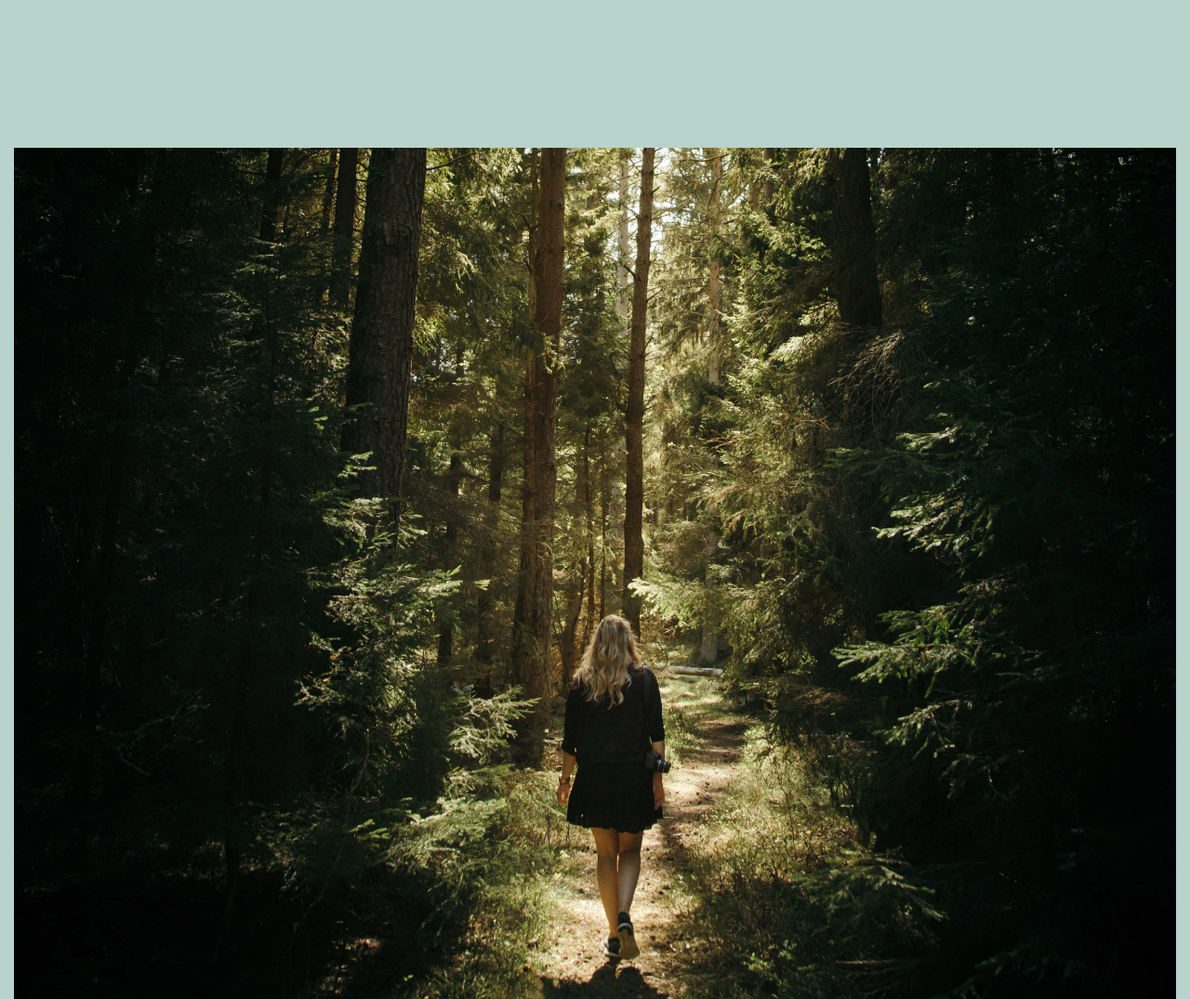
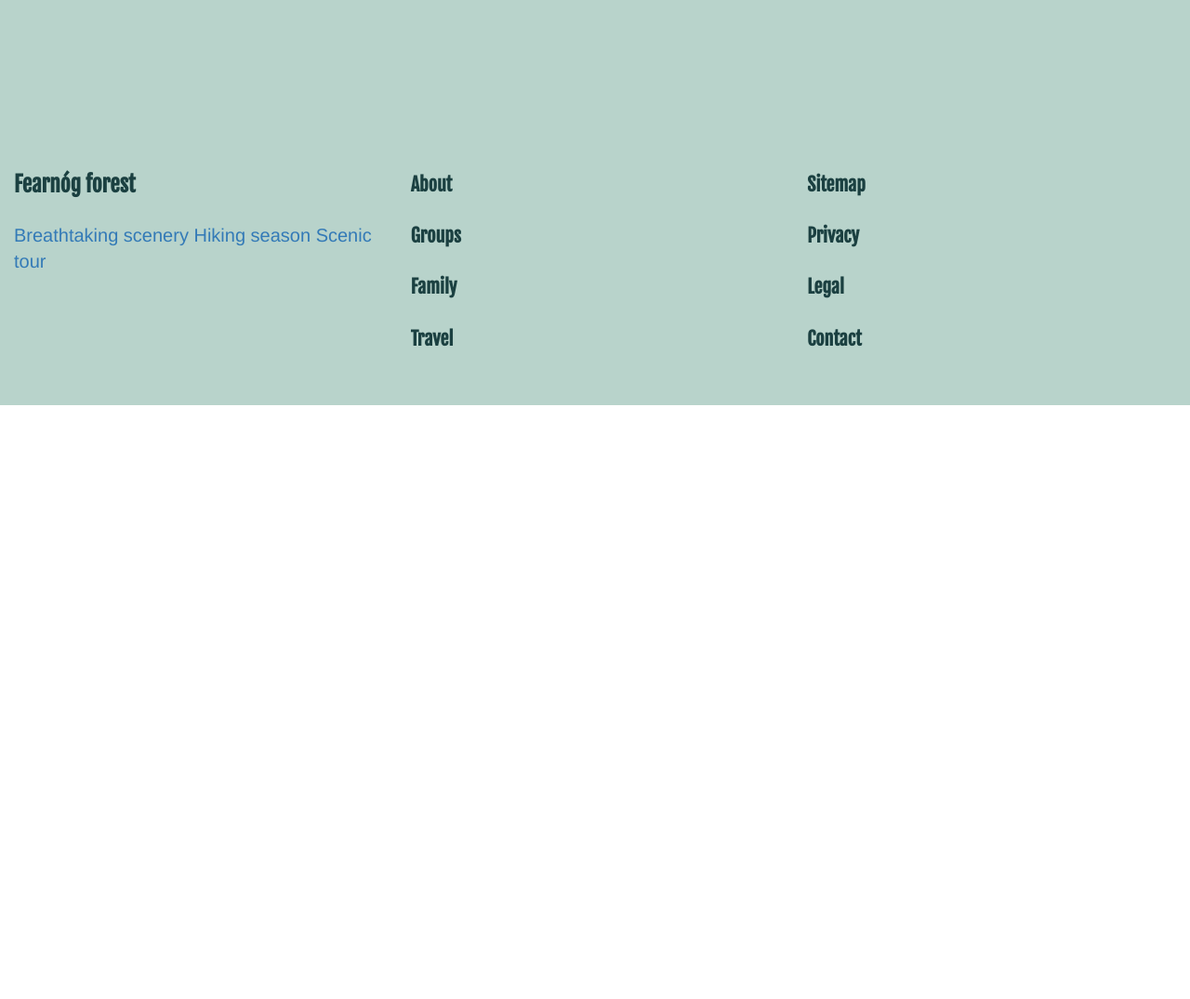
Before and after one commit to NiallEccles/Fearnog-Forest, a website: page src/scenic_spots.html in a window 1280 px wide. Shown: the part 660-1735 px from the top of the page at 93% size. After the commit the page ends 1096 px from the top, so only its background shows below. Drawn offline with nearby package versions, Linux system fonts and the light colour scheme; files that its build step writes are made by us from their sources; a web font is replaced by a local one.

Commit message:
Added in footer to sceneic spots page.

```diff
--- a/src/scenic_spots.html
+++ b/src/scenic_spots.html
@@ -23,14 +23,29 @@
 		</div>
 	</div>
 	<footer>
-		<div class="container-fluid">
-			<div class="row content-footer">
-				<div class="col-xs-12">
-                    <img class="full" src="images/walk.jpg" alt="">
+			<div class="container-fluid">
+				<div class="row content-footer">
+					<div class="col-xs-12 col-sm-4">
+						<h3>Fearnóg forest</h3>
+						<a href="photography.html">Breathtaking scenery</a>
+						<a href="getting_around.html">Hiking season</a>
+						<a href="scenic_spots.html">Scenic tour</a>
+					</div>
+					<div class="col-xs-12 col-sm-4">
+						<h4>About</h4>
+						<h4>Groups</h4>
+						<h4>Family</h4>
+						<h4>Travel</h4>
+					</div>
+					<div class="col-xs-12 col-sm-4">
+						<h4>Sitemap</h4>
+						<h4>Privacy</h4>
+						<h4>Legal</h4>
+						<h4>Contact</h4>
+					</div>
 				</div>
 			</div>
-		</div>
-	</footer>
+		</footer>
 </body>
 <script src="js/script.js"></script>
 </html>
```
Also changed, not shown: dist/scenic_spots.html.
